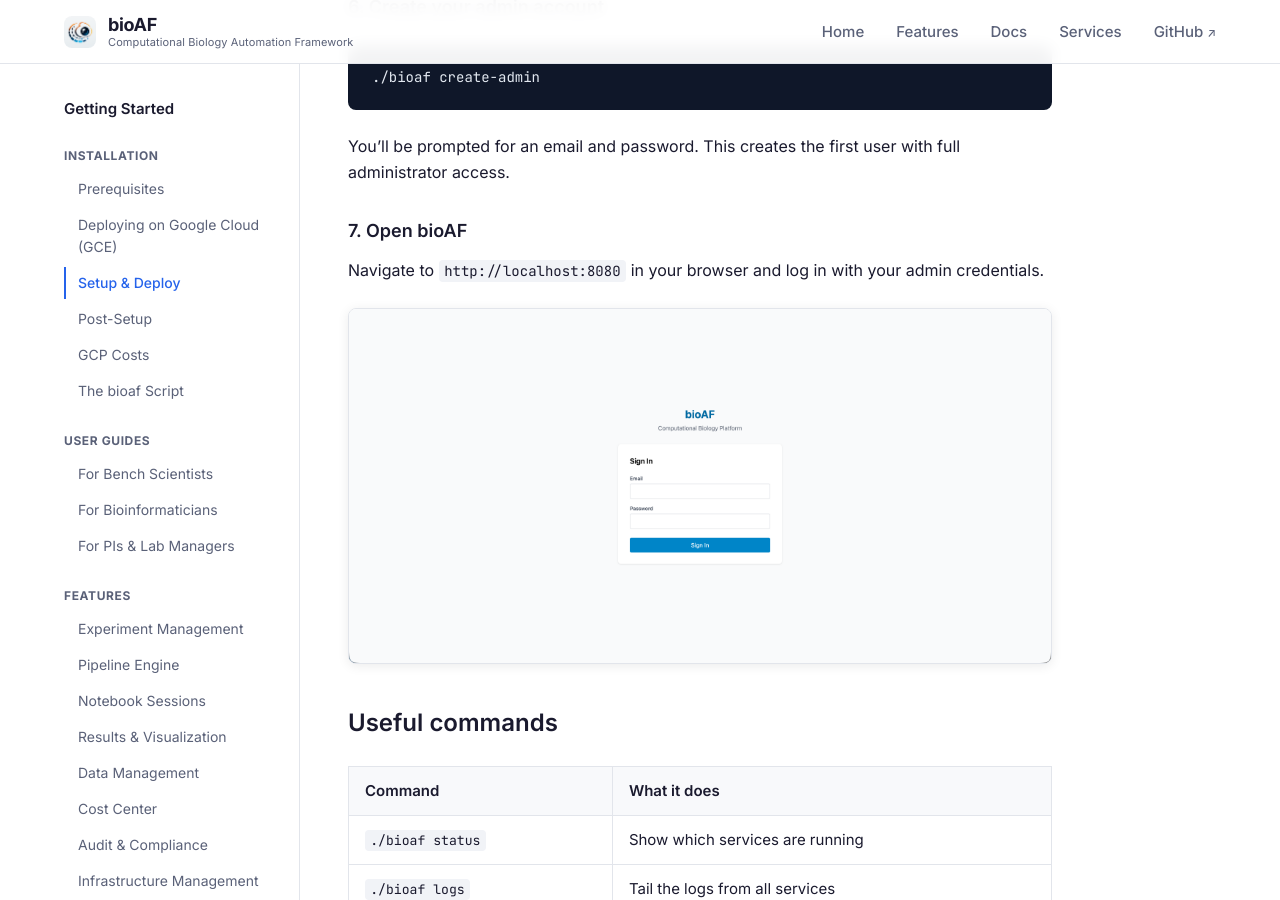
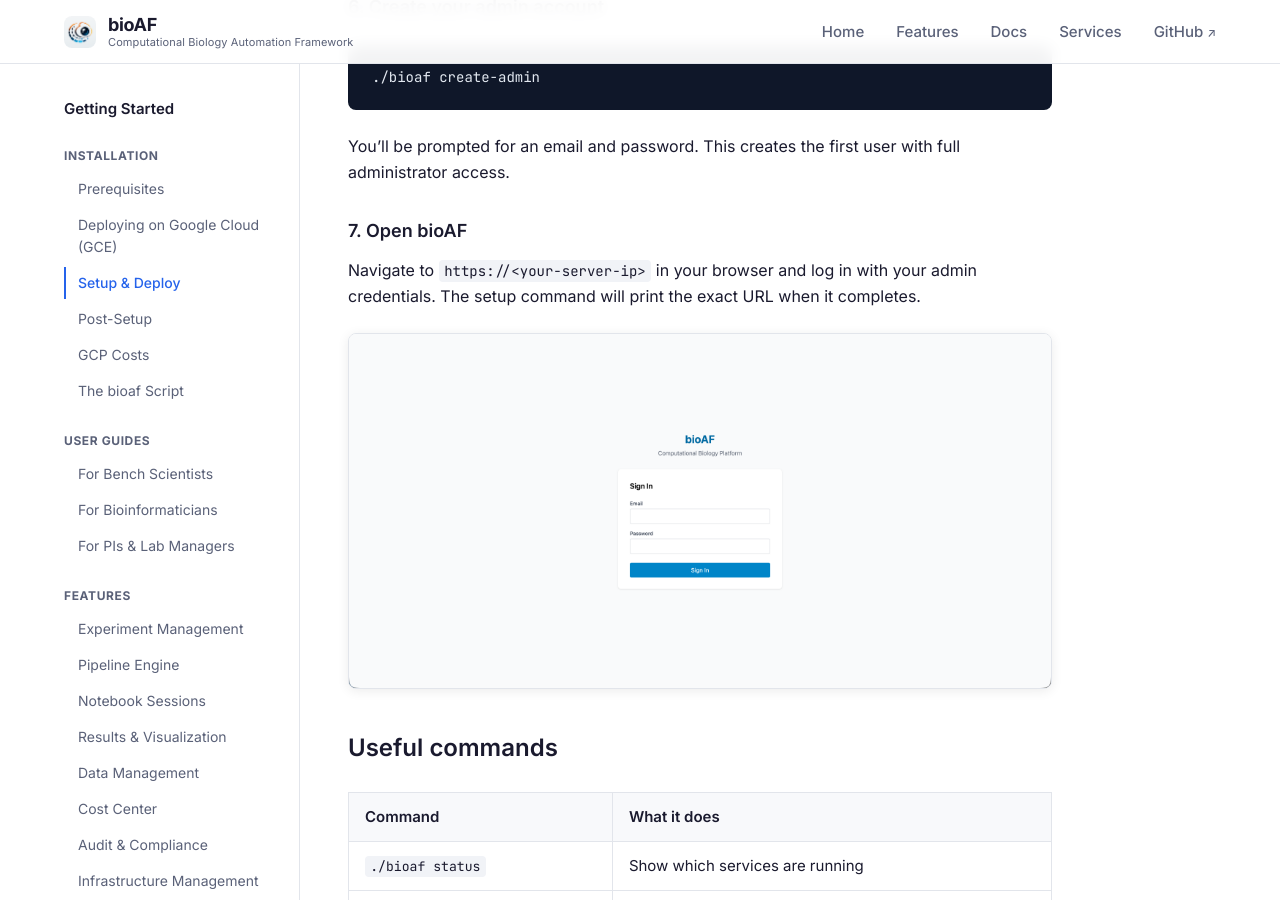
Before and after one commit to not-that-guy-again/bioaf-site, a Jekyll site: the page built from docs/installation/setup.md, in a window 1280 px wide and 900 px high, scrolled down 1826 px. Built offline with Jekyll 4.4.1, drawn with Linux system fonts in a browser that asks for light colours.

Commit message:
Update setup URL to https and server IP

```diff
--- a/docs/installation/setup.md
+++ b/docs/installation/setup.md
@@ -72,7 +72,7 @@ You'll be prompted for an email and password. This creates the first user with f
 
 ### 7. Open bioAF
 
-Navigate to `http://localhost:8080` in your browser and log in with your admin credentials.
+Navigate to `https://<your-server-ip>` in your browser and log in with your admin credentials. The setup command will print the exact URL when it completes.
 
 <img src="{{ '/assets/images/screenshot-login.png' | relative_url }}" alt="bioAF login page" class="screenshot-img">
 
```
